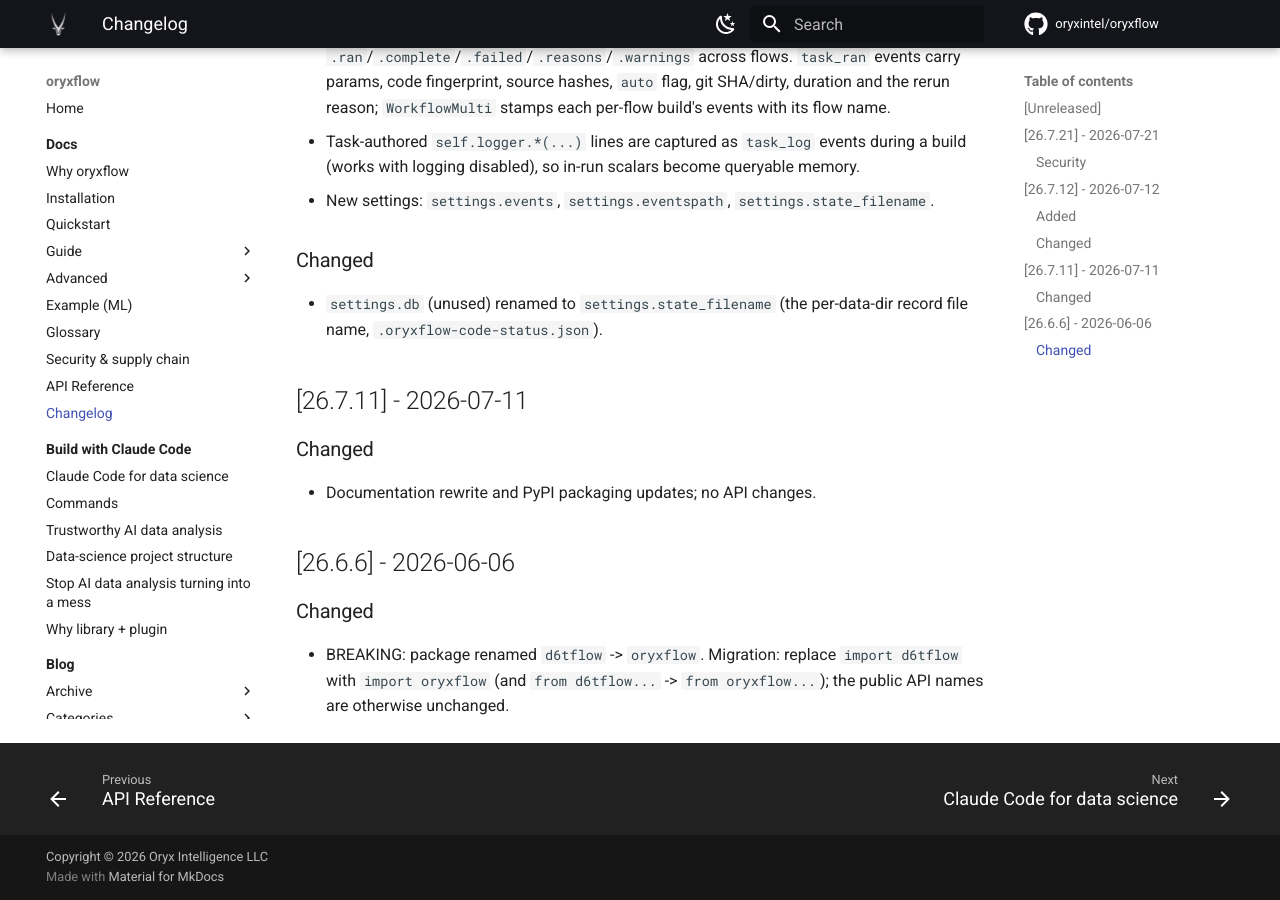
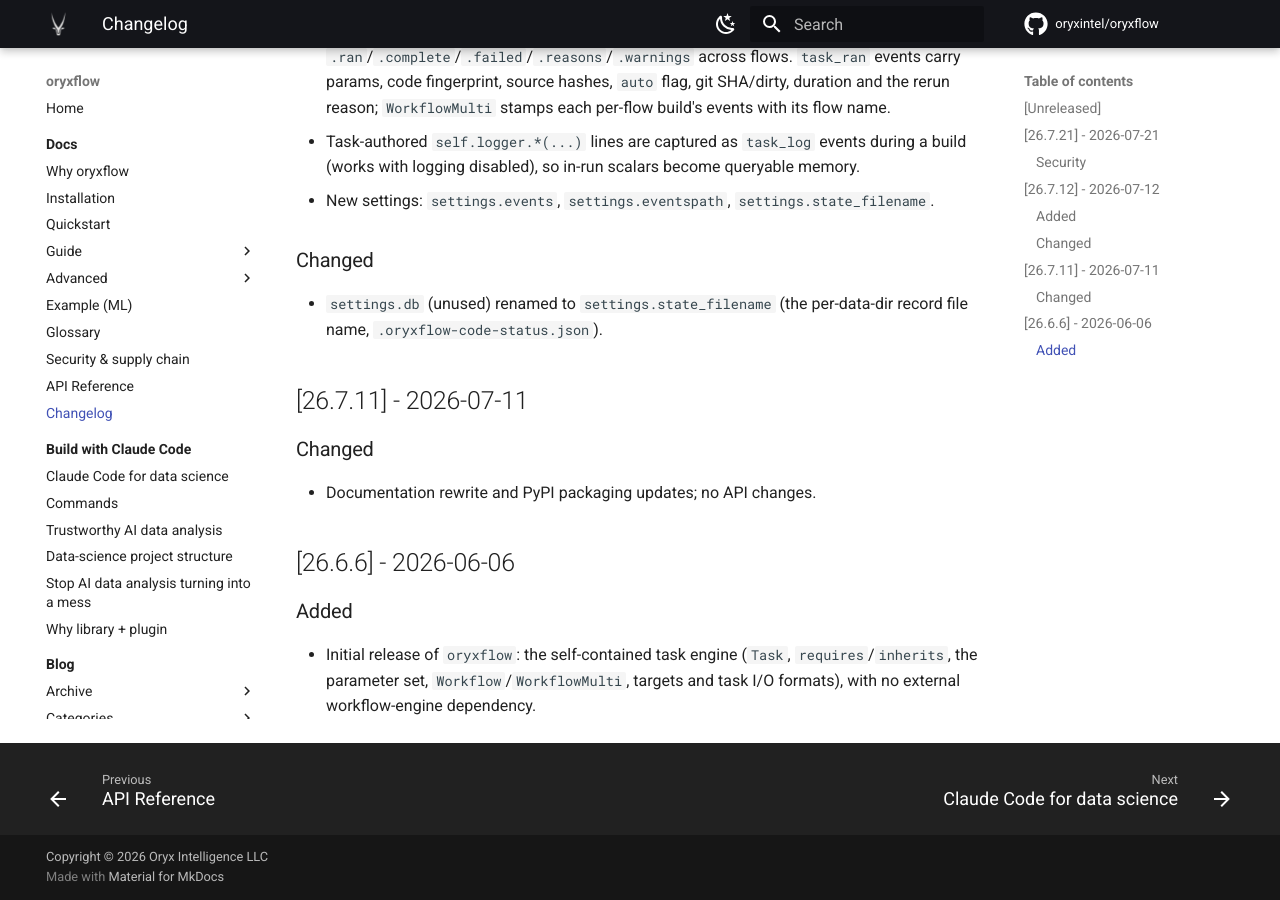
Before and after one commit to oryxintel/oryxflow, an MkDocs documentation site: the page built from docs/docs/changelog.md, in a window 1280 px wide and 900 px high, scrolled down 3001 px. Built offline with MkDocs 1.6.1 and Material for MkDocs 9.7.7, drawn with Linux system fonts in a browser that asks for light colours; comment, search, counter and statistics services are not loaded.

Commit message:
docs: drop d6tflow-era history and the downstream stability constraint
Present the project as its own repo rather than a rename. The oldest changelog
entry described the package rename as a BREAKING change; it is now the initial
release entry for the self-contained engine. Version history and calver
ordering are unchanged.

Remove the stable-contract note from CLAUDE.md: breaking changes to the engine
surface are acceptable, so pinning TaskData/TaskAggregator/DataTarget,
to_str_params, clone, get_params, task_id and external/persist semantics is no
longer a constraint. Dropped the notes in docs/system/ and the plan files that
restated it or cited it as a cost, so no future session inherits a rule that no
longer applies.

Also sanitized company references that had crept into design notes: the catalog
plan named a hosted service three times. Per the conventions in CLAUDE.md,
these become neutral descriptions.

The changelog-conventions plan quoted the old rename entry as its seed content;
updated so the plan and the file it produced still agree.

Co-Authored-By: Claude Opus 5 (1M context) <noreply@anthropic.com>

```diff
--- a/CHANGELOG.md
+++ b/CHANGELOG.md
@@ -114,7 +114,7 @@ coding agents diagnosing regressions after an upgrade, so the format is load-bea
 - Documentation rewrite and PyPI packaging updates; no API changes.
 
 ## [26.6.6] - 2026-06-06
-### Changed
-- BREAKING: package renamed `d6tflow` -> `oryxflow`. Migration: replace `import d6tflow` with
-  `import oryxflow` (and `from d6tflow...` -> `from oryxflow...`); the public API names are
-  otherwise unchanged.
+### Added
+- Initial release of `oryxflow`: the self-contained task engine (`Task`, `requires`/`inherits`,
+  the parameter set, `Workflow`/`WorkflowMulti`, targets and task I/O formats), with no external
+  workflow-engine dependency.
```
Also changed, not shown: CLAUDE.md (+0 -5 lines), docs/system/intro.md (+2 -2 lines), docs/system/targets.md (+0 -2 lines), docs/todo/20260606-sys-param-global.md (+1 -1 lines), docs/todo/20260622-sys-catalog.md (+4 -3 lines), docs/todo/20260711-docs-changelog-versioning-plugin-interop.md (+7 -10 lines).
